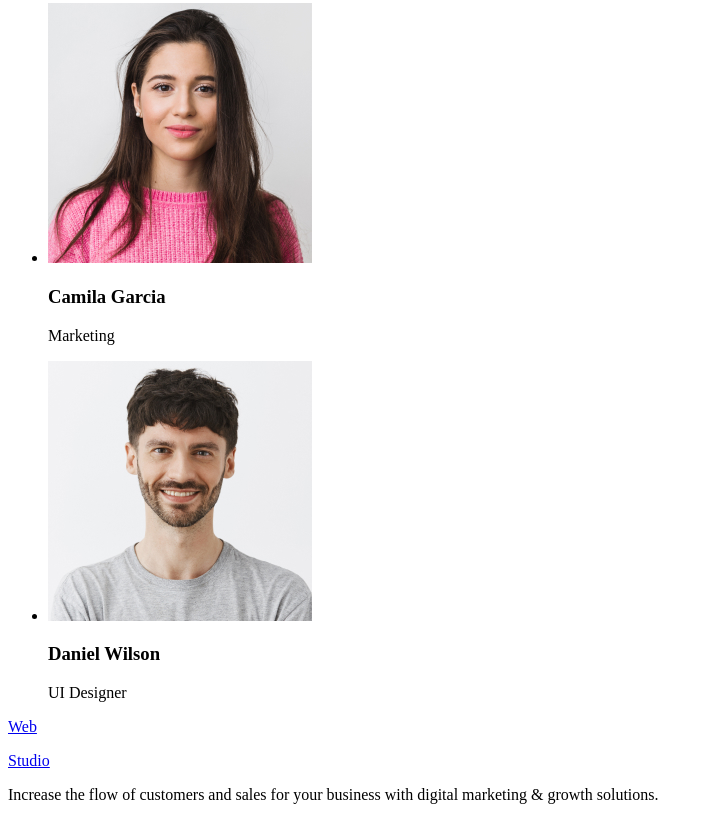
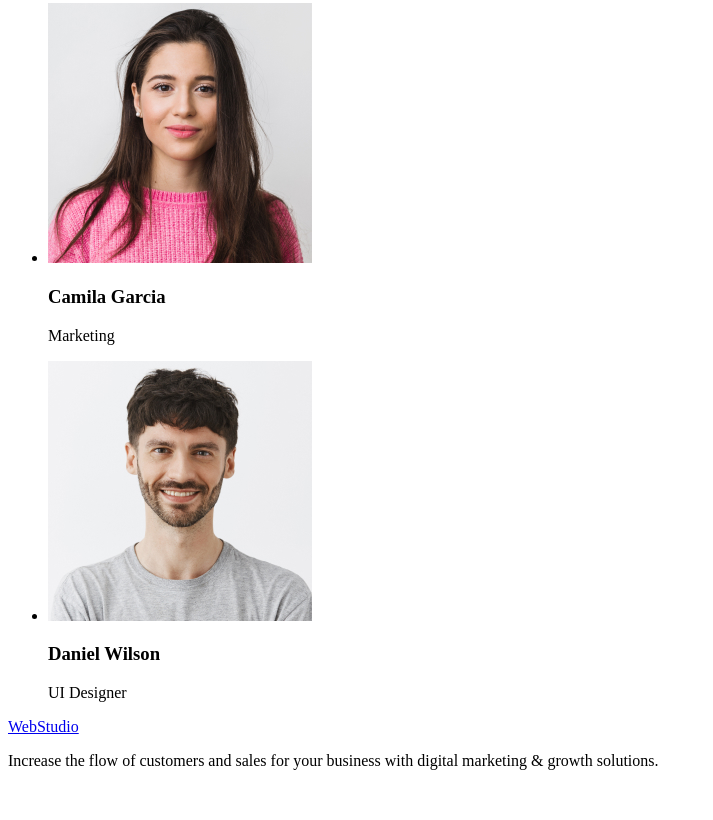
Before and after one commit to Kateryna-Ivanova/goit-markup-hw-01, a plain HTML site: page index.html in a window 1280 px wide. Shown: the part 2359-3179 px from the top of the page, without its empty margins (0-713 px from the left). After the commit the page ends 3145 px from the top, so only its background shows below. Drawn offline with Linux system fonts and the light colour scheme.

Commit message:
нижній логотип виправила

```diff
--- a/index.html
+++ b/index.html
@@ -126,8 +126,7 @@
     <footer>
         <div>
             <a href="/">
-                <p>Web</p>
-                <p>Studio</p>
+                <p>WebStudio</p>
             </a>
             <p>Increase the flow of customers and sales for your business with digital marketing & growth solutions.</p>
         </div>
```
